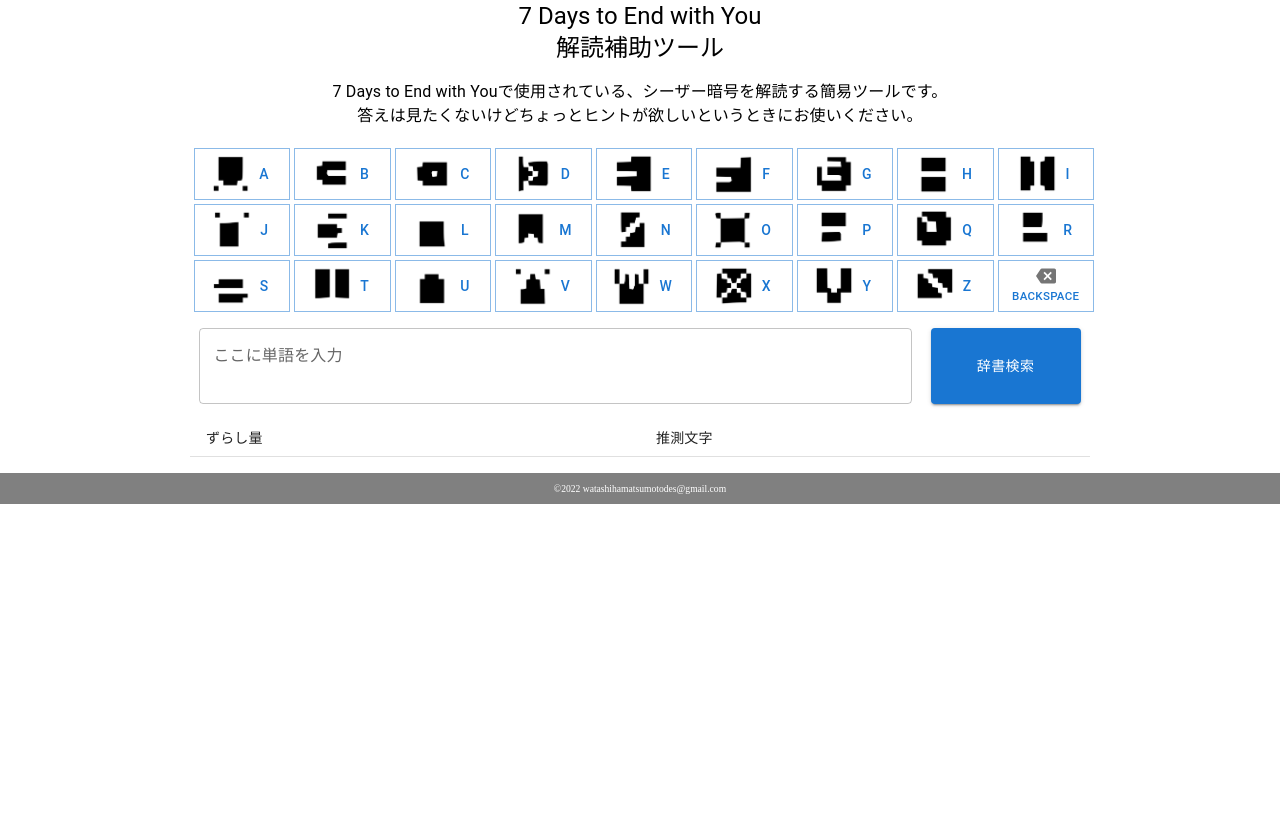
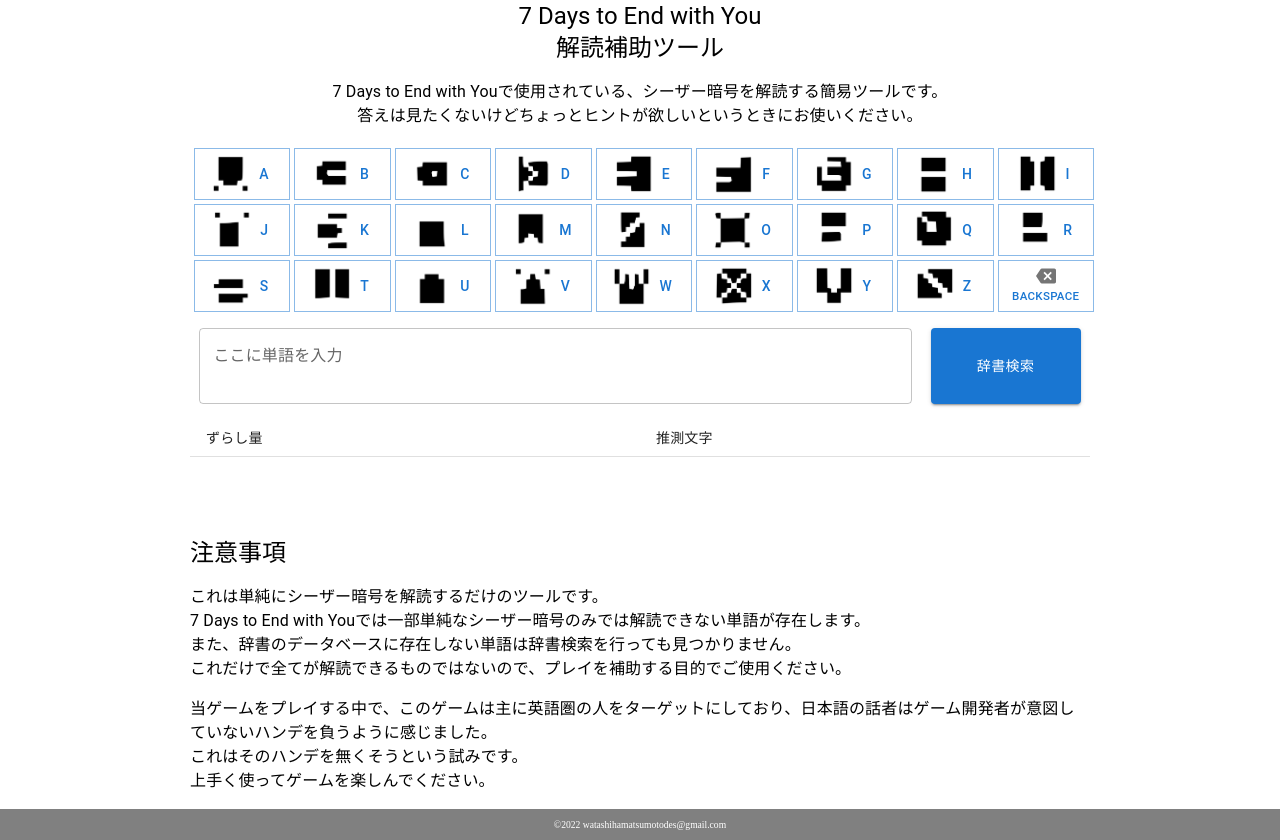
Before and after one commit to MatsumotoDesuyo/7days-to-end-with-you, a React app in the folder client/: page / in a window 1280 px wide. Before the commit the page ends 800 px from the top, so only its background shows below. Built offline with nearby package versions, Linux system fonts and the light colour scheme.

Commit message:
注意事項を追加しました。

```diff
--- a/client/src/pages/home/index.tsx
+++ b/client/src/pages/home/index.tsx
@@ -1,5 +1,5 @@
 import React, { ChangeEvent } from 'react';
-import { Button, Stack, TextField, Typography, Grid } from '@mui/material';
+import { Button, Stack, TextField, Typography, Grid, Box } from '@mui/material';
 import './index.scss';
 import axios from 'axios';
 import Footer from '../../components/footer';
@@ -116,6 +116,24 @@
             </Grid>
             <SuggestWordList wordMeans={wordMeans} />
             <SuggestTextList inputText={inputText} />
+            <Box p={3} />
+            <Typography variant="h5">注意事項</Typography>
+            <Typography>
+              これは単純にシーザー暗号を解読するだけのツールです。
+              <br />7 Days to End with
+              Youでは一部単純なシーザー暗号のみでは解読できない単語が存在します。
+              <br />
+              また、辞書のデータベースに存在しない単語は辞書検索を行っても見つかりません。
+              <br />
+              これだけで全てが解読できるものではないので、プレイを補助する目的でご使用ください。
+            </Typography>
+            <Typography>
+              当ゲームをプレイする中で、このゲームは主に英語圏の人をターゲットにしており、日本語の話者はゲーム開発者が意図していないハンデを負うように感じました。
+              <br />
+              これはそのハンデを無くそうという試みです。
+              <br />
+              上手く使ってゲームを楽しんでください。
+            </Typography>
           </Stack>
         </Stack>
         <Footer />
```
